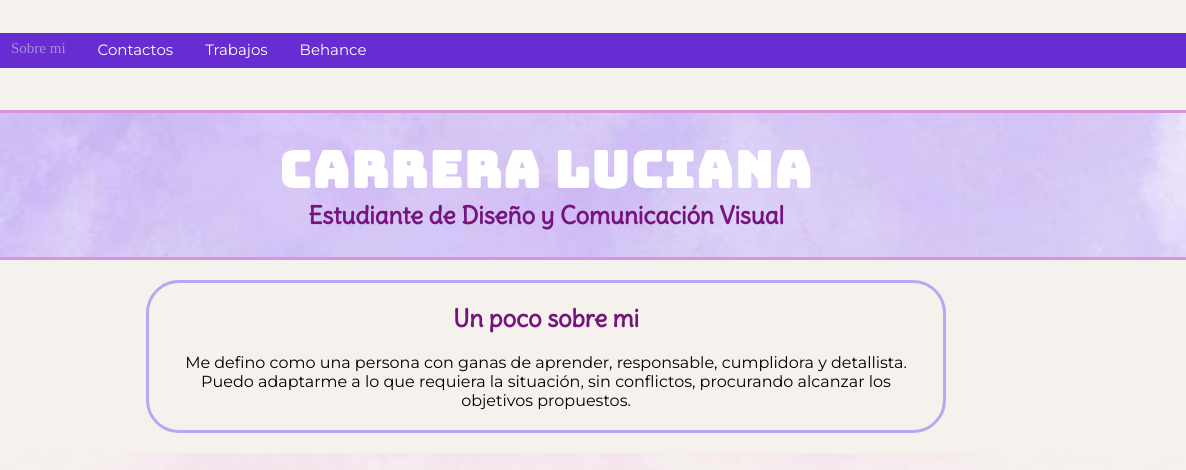
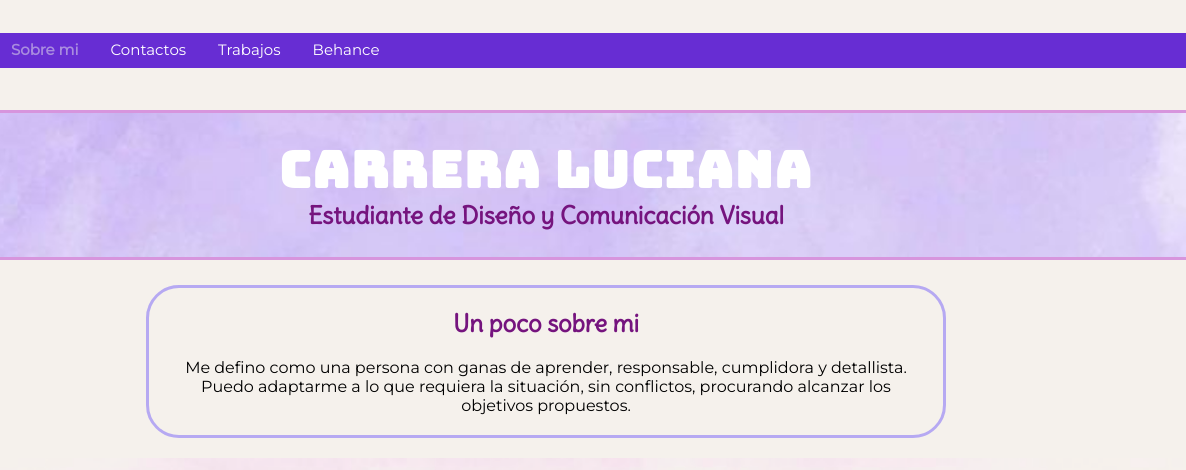
Before and after one commit to lucianacarrera/lucianacarrera-curriculumvitae, a plain HTML site: page index.html in a window 1280 px wide. In both pictures the pointer is over the link "Sobre mi". Shown: the top 470 px of the page, 94-1280 px from the left. Drawn offline with Linux system fonts and the light colour scheme.

Commit message:
Entrega TP1

```diff
--- a/estilos.css
+++ b/estilos.css
@@ -112,7 +112,7 @@ nav a {
 nav a:hover {
     color: #a98cdf;
     font-size: 15px;
-    font-family: "montserrat-bold";
+    font-weight: bold;
 }
 
 
@@ -125,7 +125,6 @@ header {
 article {
     margin: 10px;
 }
-
 
 #estudios {
     background-image: url(img/acuarelarosabajo.png);
@@ -178,7 +177,7 @@ article {
     border-radius: 33px;
     border-style: solid;
     max-width: 800px;
-    margin: 10px 0px 10px;
+    margin: 15px 0px 10px;
 }
 
 #yo h2 {
@@ -209,7 +208,7 @@ article {
 .gris a:hover {
     color: #a98cdf;
     font-size: 15px;
-    font-family: "montserrat-italic";
+    font-style: italic;
 }
 
 .foto {
```
